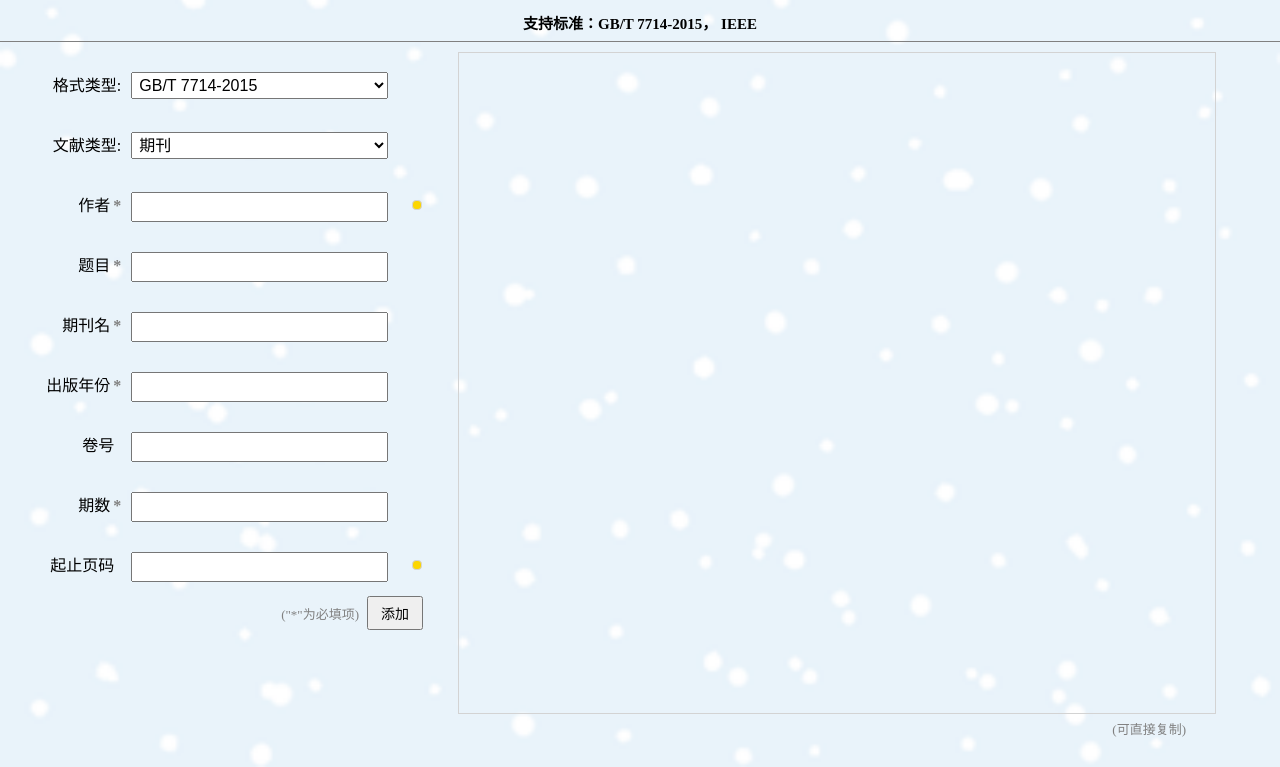
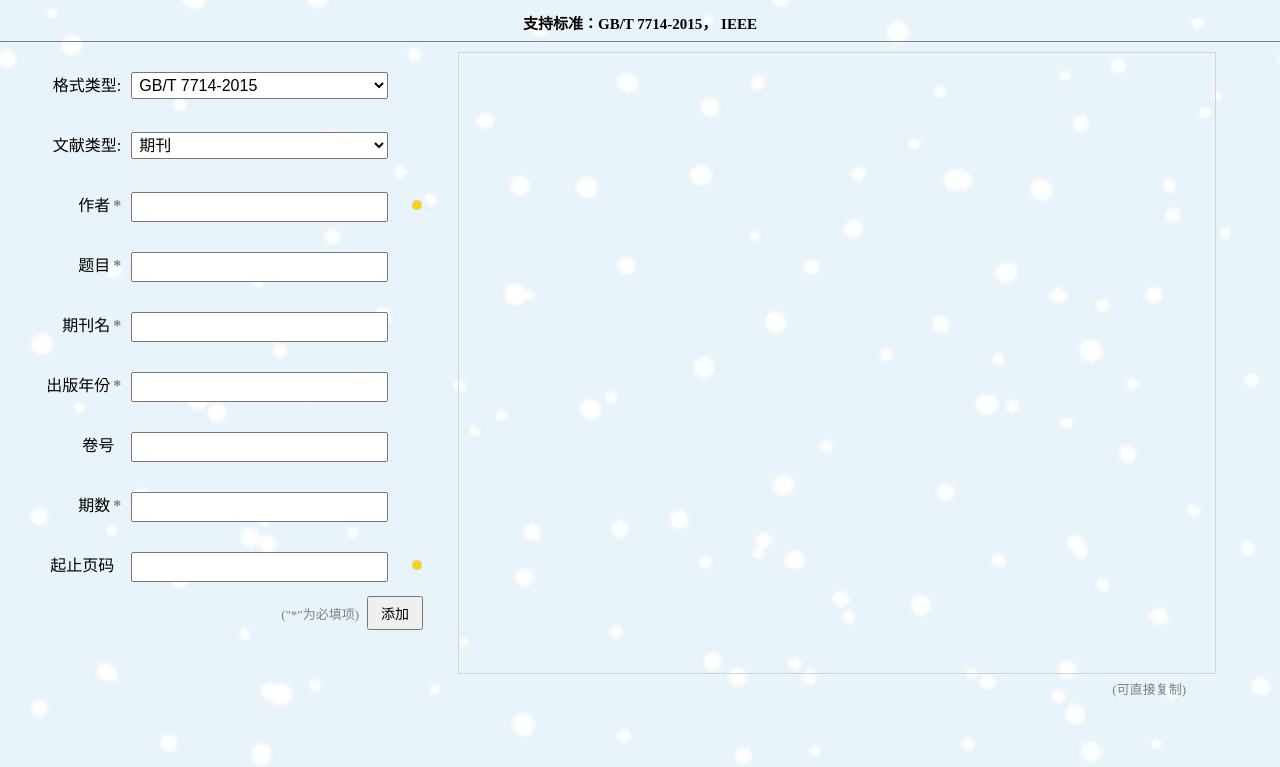
Before and after one commit to lgc0208/reference_format_generation, a plain HTML site: page index.html in a window 1280 px wide. Shown: the part 33-800 px from the top of the page. Drawn offline with Linux system fonts and the light colour scheme.

Commit message:
2022-6-22：美化样式

```diff
--- a/style.css
+++ b/style.css
@@ -155,7 +155,7 @@ h6 {
     margin-left: 10px;
     padding: 10px;
     border: 1px solid lightgray;
-    height: 80%;
+    height: 600px;
     overflow: auto;
     background-color: transparent;
 }
```
